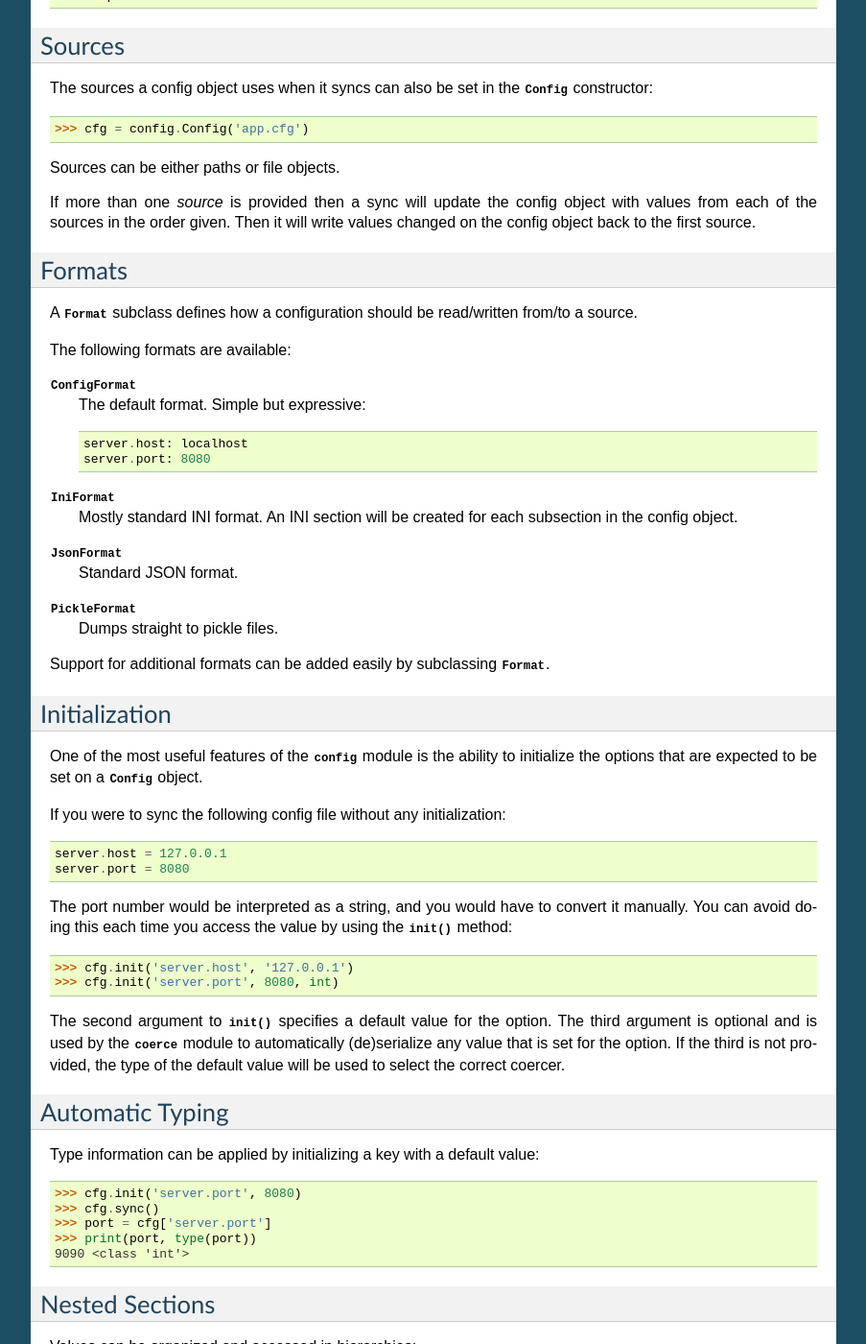
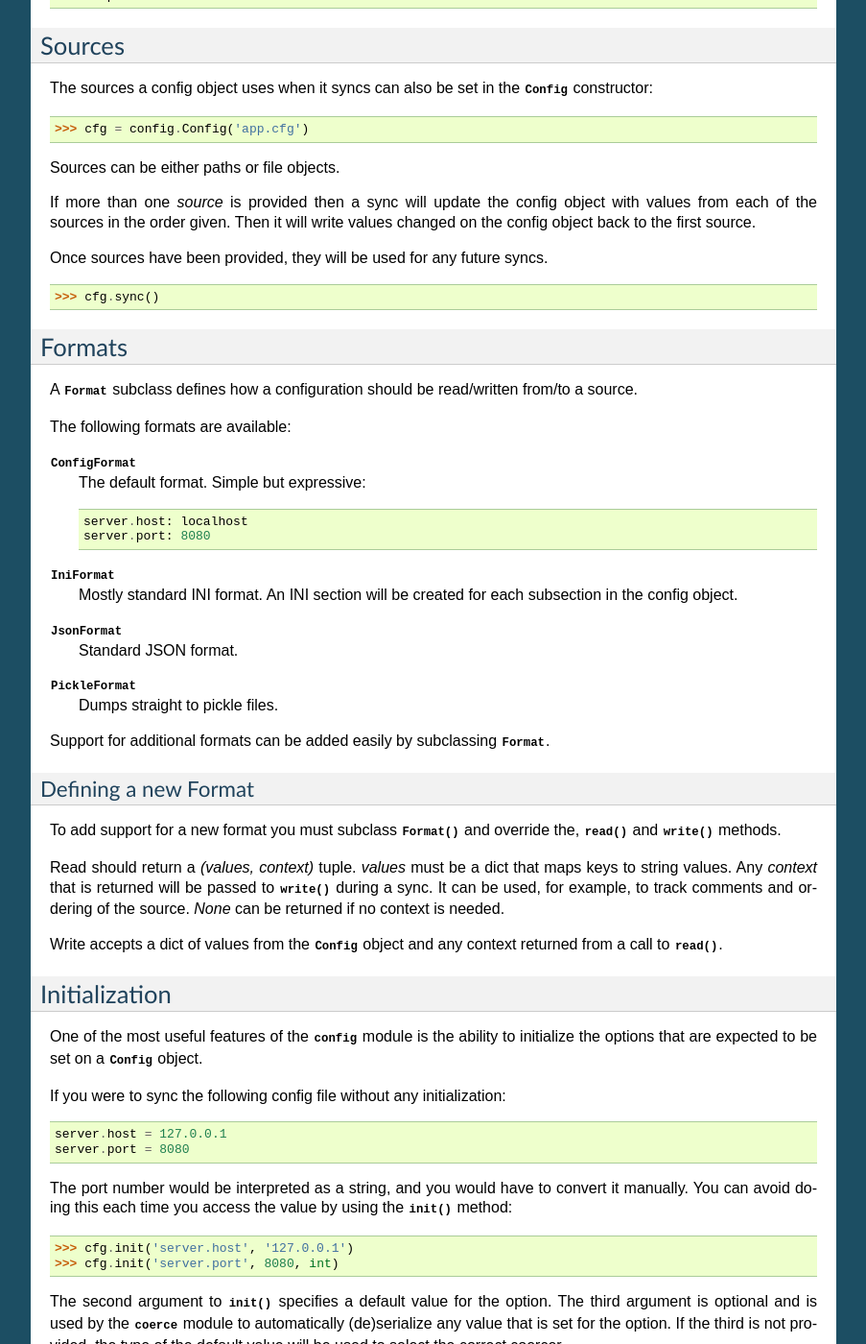
Before and after one commit to dhagrow/profig, a Sphinx documentation site: the page built from docs/usage.txt, in a window 1280 px wide and 1400 px high, scrolled down 725 px. Shown: the whole window at 96% size, without its empty margins (198-1101 px from the left). Built offline with Sphinx 7.4.7, drawn with Linux system fonts in a browser that asks for light colours; the version number could not be read and is left out; some of the changed text lies outside the part shown.

Commit message:
updated docs

```diff
--- a/docs/usage.txt
+++ b/docs/usage.txt
@@ -16,7 +16,7 @@ keys within the section.
 For a quick look at the hierarchical structure of the options, you can easily
 get the dict representation::
 
-    >>> print(cfg.as_dict())
+    >>> cfg.as_dict()
     {'server': {'host': '8.8.8.8', 'port': 8181}}
 
 Synchronization
@@ -55,6 +55,10 @@ If more than one `source` is provided then a sync will update the config
 object with values from each of the sources in the order given. Then it will
 write values changed on the config object back to the first source.
 
+Once sources have been provided, they will be used for any future syncs.
+
+    >>> cfg.sync()
+
 Formats
 -------
 
@@ -81,6 +85,22 @@ The following formats are available:
 
 Support for additional formats can be added easily by subclassing
 :class:`~config.Format`.
+
+Defining a new Format
+~~~~~~~~~~~~~~~~~~~~~
+
+To add support for a new format you must subclass :meth:`~config.Format` and
+override the, :meth:`~config.Format.read` and :meth:`~config.Format.write`
+methods.
+
+Read should return a `(values, context)` tuple. *values* must be a dict that
+maps keys to string values. Any *context* that is returned will be passed to
+:meth:`~config.Format.write` during a sync. It can be used, for example, to
+track comments and ordering of the source. `None` can be returned if no context
+is needed.
+
+Write accepts a dict of values from the :class:`~config.Config` object and any
+context returned from a call to :meth:`~config.Format.read`.
 
 Initialization
 --------------
@@ -115,13 +135,15 @@ Type information can be applied by initializing a key with a default value::
     >>> cfg.init('server.port', 8080)
     >>> cfg.sync()
     >>> port = cfg['server.port']
-    >>> print(port, type(port))
-    9090 <class 'int'>
+    >>> port
+    9090
+    >>> type(port)
+    <class 'int'>
 
 Nested Sections
 ---------------
 
 Values can be organized and accessed in hierarchies::
 
-    >>> print(cfg.section('server').as_dict())
+    >>> cfg.section('server').as_dict()
     {'host': 'localhost', 'port': 8080}
```
